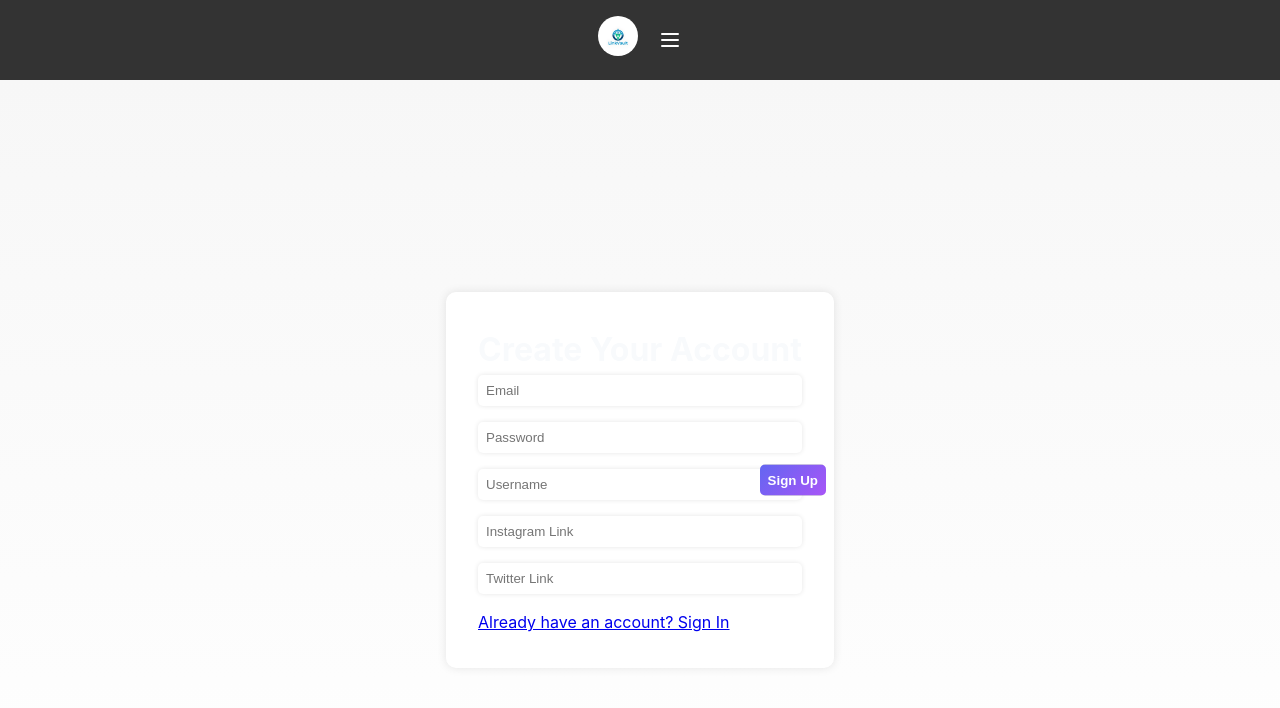
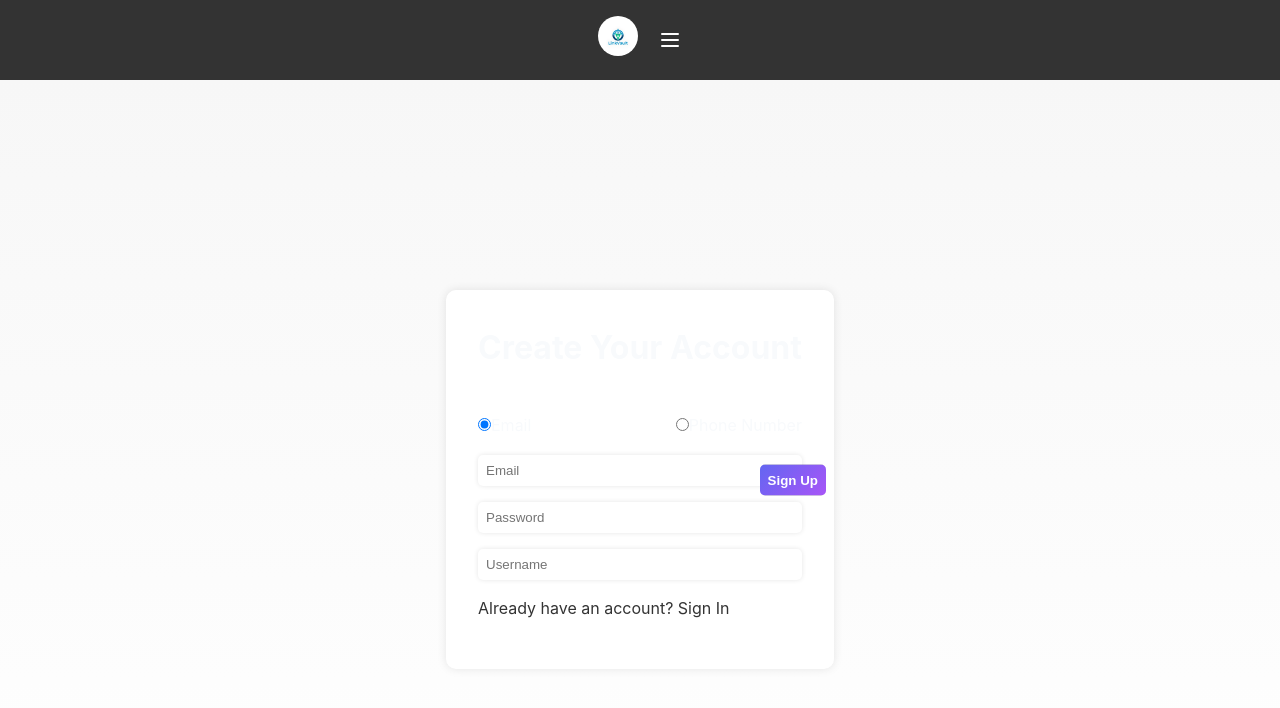
Before and after one commit to Soumithgundala/linkvault, a Next.js app in the folder web/: page /signup in a window 1280 px wide. Shown: the top 708 px of the page. Built offline with nearby package versions, Linux system fonts and the light colour scheme.

Commit message:
fixed signup issue

```diff
--- a/web/src/pages/signup.tsx
+++ b/web/src/pages/signup.tsx
@@ -2,24 +2,45 @@ import { useState } from "react";
 import { createUserWithEmailAndPassword } from "firebase/auth";
 import { doc, setDoc } from "firebase/firestore";
 import { auth, db } from "@/firebase"; // Firebase configuration
-import "@/styles/globals.css" // CSS for styling
+import Link from "next/link";
+import Navbar from "@/components/navbar";
+import "@/styles/globals.css"; // CSS for styling
 import "@/styles/account.css";
-import Link from "next/link";
-import Navbar from "@/components/navbar"; // Reusable Navbar component
+
+// State variables for form inputs
+interface FirebaseErrorType {
+  id: string;
+  username: string;
+}
+
+interface FirebaseErrorType {
+  code: string;
+  message: string;
+}
+
+function isFirebaseError(error: unknown): error is FirebaseErrorType {
+  return (
+    typeof error === "object" &&
+    error !== null &&
+    "code" in error &&
+    typeof (error as FirebaseErrorType).code === "string" &&
+    "message" in error &&
+    typeof (error as FirebaseErrorType).message === "string"
+  );
+}
 
 export default function SignUp() {
-  // State variables for form inputs
   const [email, setEmail] = useState("");
+  const [phoneNumber, setPhoneNumber] = useState("");
   const [password, setPassword] = useState("");
   const [username, setUsername] = useState("");
-  const [instagram, setInstagram] = useState("");
-  const [twitter, setTwitter] = useState("");
   const [errorMessage, setErrorMessage] = useState("");
+  const [isEmailSelected, setIsEmailSelected] = useState(true);
 
-  // Function to handle user signup
   const handleSignUp = async (e: React.FormEvent<HTMLFormElement>) => {
     e.preventDefault(); // Prevent default form submission behavior
     try {
+      if (isEmailSelected) {
         // Create a new user with email and password
         const userCredential = await createUserWithEmailAndPassword(auth, email, password);
         const user = userCredential.user;
@@ -27,39 +48,64 @@ export default function SignUp() {
         // Save additional user data to Firestore
         await setDoc(doc(db, "users", user.uid), {
           username: username.toLowerCase(),
-        socialLinks: { instagram, twitter },
           createdAt: new Date(),
         });
 
         // Redirect or show success message here (e.g., navigate to login or profile page)
         alert("Account created successfully! Please log in.");
+      } else {
+        // For phone number, you would typically use Firebase's phone authentication
+        // However, this requires additional setup and is not covered here
+        alert("Phone number signup is not implemented yet.");
+      }
     } catch (error: unknown) {
       // Handle errors during signup
-      const err = error as { code: string; message: string };
-      if (err.code === "auth/email-already-in-use") {
+      if (isFirebaseError(error)) {
+        if (error.code === "auth/email-already-in-use") {
           setErrorMessage("This email is already registered. Please log in or use a different email.");
-      } else if (err.code === "auth/weak-password") {
+        } else if (error.code === "auth/weak-password") {
           setErrorMessage("Password is too weak. Please use a stronger password.");
         } else {
-        console.error("Error signing up:", err);
+          console.error("Error signing up:", error);
           setErrorMessage("An error occurred during signup. Please try again.");
+        }
+      } else {
+        console.error("Unexpected error signing up:", error);
+        setErrorMessage("An unexpected error occurred. Please try again.");
       }
     }
   };
 
   return (
     <>
-      {/* Navbar at the top */}
       <Navbar />
-
-      {/* Signup page container */}
       <div className="signup-background">
         <div className="signup-card">
           <h1 className="signup-title">Create Your Account</h1>
 
           {/* Signup form */}
           <form onSubmit={handleSignUp} className="signup-form">
-            {/* Email input */}
+            {/* Email or Phone Number input */}
+            <div className="input-group">
+              <label>
+                <input
+                  type="radio"
+                  checked={isEmailSelected}
+                  onChange={() => setIsEmailSelected(true)}
+                />
+                Email
+              </label>
+              <label>
+                <input
+                  type="radio"
+                  checked={!isEmailSelected}
+                  onChange={() => setIsEmailSelected(false)}
+                />
+                Phone Number
+              </label>
+            </div>
+
+            {isEmailSelected ? (
               <input
                 type="email"
                 value={email}
@@ -68,6 +114,16 @@ export default function SignUp() {
                 className="signup-input"
                 required
               />
+            ) : (
+              <input
+                type="tel"
+                value={phoneNumber}
+                onChange={(e) => setPhoneNumber(e.target.value)}
+                placeholder="Phone Number"
+                className="signup-input"
+                required
+              />
+            )}
 
             {/* Password input */}
             <input
@@ -89,24 +145,6 @@ export default function SignUp() {
               required
             />
 
-            {/* Instagram link input */}
-            <input
-              type="url"
-              value={instagram}
-              onChange={(e) => setInstagram(e.target.value)}
-              placeholder="Instagram Link"
-              className="signup-input"
-            />
-
-            {/* Twitter link input */}
-            <input
-              type="url"
-              value={twitter}
-              onChange={(e) => setTwitter(e.target.value)}
-              placeholder="Twitter Link"
-              className="signup-input"
-            />
-
             {/* Link to login page */}
             <Link href="/login" className="signin-link">
               Already have an account? Sign In
--- a/web/src/styles/account.css
+++ b/web/src/styles/account.css
@@ -13,7 +13,6 @@
   box-shadow: 0 0 10px rgba(0, 0, 0, 0.1);
   animation: card 0.5s ease forwards;
 }
-
 .signup-background {
   background-image: linear-gradient(to bottom, #f7f7f7, #fff);
   height: 100vh;
@@ -28,6 +27,54 @@
   border-radius: 10px;
   box-shadow: 0 0 10px rgba(0, 0, 0, 0.1);
   animation: card 0.5s ease forwards;
+}
+
+.signup-title {
+  text-align: center;
+  margin-bottom: 1rem;
+}
+
+.signup-form {
+  display: flex;
+  flex-direction: column;
+}
+
+.input-group {
+  display: flex;
+  justify-content: space-between;
+  margin-bottom: 1rem;
+}
+
+.signup-input {
+  padding: 0.5rem;
+  margin-bottom: 1rem;
+  border: none;
+  border-radius: 5px;
+  box-shadow: 0 0 5px rgba(0, 0, 0, 0.1);
+}
+
+.signup-button {
+  background-color: #333;
+  color: white;
+  padding: 0.5rem;
+  border: none;
+  border-radius: 5px;
+  cursor: pointer;
+  transition: background-color 0.3s ease;
+}
+
+.signup-button:hover {
+  background-color: #444;
+}
+
+.signin-link {
+  color: #333;
+  text-decoration: none;
+  margin-bottom: 1rem;
+}
+
+.error-message {
+  color: red;
 }
 
 @keyframes card {
```
Lines whose indentation alone changed are shown as unchanged.
